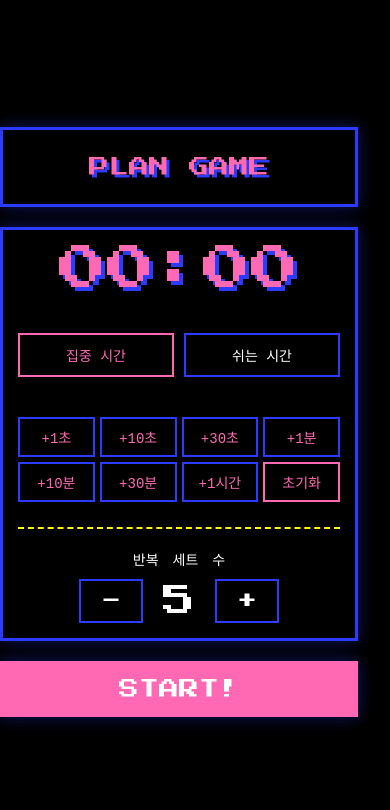
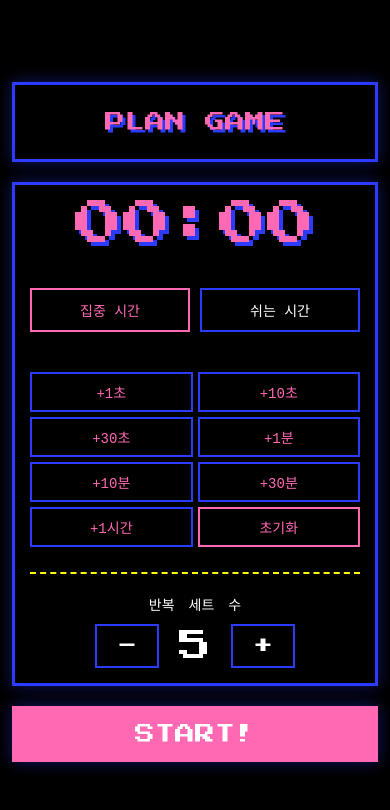
Before and after one commit to subeen-ko/app-01-focus-together, a React (Vite) app: page / in a window 390 px wide. Shown: the top 810 px of the page. Built offline with nearby package versions, Linux system fonts and the light colour scheme; a web font is replaced by a local one.

Commit message:
Tune timer title layout and sounds

```diff
--- a/index.html
+++ b/index.html
@@ -4,8 +4,8 @@
     <meta charset="UTF-8" />
     <meta name="viewport" content="width=device-width, initial-scale=1.0, maximum-scale=1.0, user-scalable=no" />
     <meta name="theme-color" content="#09090c" />
-    <meta name="description" content="각자 할 일을 들고 모여 함께 집중하는 소셜 타이머" />
-    <title>같이집중 — 소셜 집중 타이머</title>
+    <meta name="description" content="초, 분, 시간 단위로 설정하는 레트로 집중 타이머" />
+    <title>타이머</title>
   </head>
   <body>
     <div id="root"></div>
--- a/src/App.jsx
+++ b/src/App.jsx
@@ -1,26 +1,52 @@
 import React, { useEffect, useRef, useState } from 'react';
 
-function playRetroBeep(frequency = 880, duration = 150) {
+let sharedAudioContext;
+
+function getAudioContext() {
+  const AudioContext = window.AudioContext || window.webkitAudioContext;
+  if (!AudioContext) return null;
+
+  if (!sharedAudioContext) {
+    sharedAudioContext = new AudioContext();
+  }
+
+  if (sharedAudioContext.state === 'suspended') {
+    sharedAudioContext.resume();
+  }
+
+  return sharedAudioContext;
+}
+
+function playTone(frequency = 880, duration = 90, startOffset = 0, volume = 0.08) {
   try {
-    const AudioContext = window.AudioContext || window.webkitAudioContext;
-    if (!AudioContext) return;
+    const audioCtx = getAudioContext();
+    if (!audioCtx) return;
 
-    const audioCtx = new AudioContext();
+    const startAt = audioCtx.currentTime + startOffset;
     const oscillator = audioCtx.createOscillator();
     const gainNode = audioCtx.createGain();
 
     oscillator.type = 'square';
-    oscillator.frequency.setValueAtTime(frequency, audioCtx.currentTime);
-    gainNode.gain.setValueAtTime(0.1, audioCtx.currentTime);
-    gainNode.gain.exponentialRampToValueAtTime(0.00001, audioCtx.currentTime + duration / 1000);
+    oscillator.frequency.setValueAtTime(frequency, startAt);
+    gainNode.gain.setValueAtTime(volume, startAt);
+    gainNode.gain.exponentialRampToValueAtTime(0.00001, startAt + duration / 1000);
 
     oscillator.connect(gainNode);
     gainNode.connect(audioCtx.destination);
-    oscillator.start();
-    oscillator.stop(audioCtx.currentTime + duration / 1000);
+    oscillator.start(startAt);
+    oscillator.stop(startAt + duration / 1000);
   } catch (error) {
     console.info('AudioContext is unavailable until the user interacts with the page.', error);
   }
+}
+
+function playTickSound() {
+  playTone(920, 75, 0, 0.06);
+}
+
+function playFinalRing() {
+  playTone(1040, 120, 0, 0.08);
+  playTone(1320, 180, 0.13, 0.08);
 }
 
 function formatTime(totalSeconds) {
@@ -48,7 +74,7 @@ export default function App() {
   const [countdownStep, setCountdownStep] = useState(null);
   const [now, setNow] = useState(Date.now());
 
-  const lastBeepedSecond = useRef(null);
+  const lastTickedSecond = useRef(null);
 
   useEffect(() => {
     if (phase === 'idle' || phase === 'clear' || countdownStep) return undefined;
@@ -66,7 +92,8 @@ export default function App() {
     if (phase === 'idle' || phase === 'clear' || !endTime) return;
 
     if (now >= endTime) {
-      playRetroBeep(1200, 400);
+      playFinalRing();
+      lastTickedSecond.current = null;
 
       if (phase === 'focus') {
         if (currentSet >= setsInput) {
@@ -88,13 +115,9 @@ export default function App() {
         setCurrentSet((set) => set + 1);
         setEndTime(Date.now() + focusInput * 1000);
       }
-    } else if (secondsLeft <= 5 && secondsLeft > 0) {
-      if (lastBeepedSecond.current !== secondsLeft) {
-        lastBeepedSecond.current = secondsLeft;
-        playRetroBeep(880, 100);
-      }
-    } else if (secondsLeft > 5) {
-      lastBeepedSecond.current = null;
+    } else if (secondsLeft > 0 && lastTickedSecond.current !== secondsLeft) {
+      lastTickedSecond.current = secondsLeft;
+      playTickSound();
     }
   }, [now, endTime, phase, currentSet, setsInput, focusInput, breakInput, secondsLeft]);
 
@@ -109,7 +132,8 @@ export default function App() {
     setEndTime(startTime + focusSeconds * 1000);
     setCurrentSet(1);
     setPhase('focus');
-    playRetroBeep(880, 400);
+    lastTickedSecond.current = null;
+    playTickSound();
 
     setTimeout(() => {
       setNow(Date.now());
@@ -122,6 +146,7 @@ export default function App() {
     setEndTime(null);
     setCurrentSet(1);
     setCountdownStep(null);
+    lastTickedSecond.current = null;
   };
 
   const addTime = (seconds) => {
--- a/src/index.css
+++ b/src/index.css
@@ -14,16 +14,27 @@
 
 * { box-sizing: border-box; }
 
+html {
+  width: 100%;
+  overflow-x: hidden;
+}
+
 body {
   margin: 0;
+  width: 100%;
   min-height: 100vh;
   background-color: var(--bg);
   color: var(--text);
   font-family: 'DungGeunMo', 'Press Start 2P', monospace;
-  display: flex;
-  flex-direction: column;
-  align-items: center;
-  justify-content: center;
+  overflow-x: hidden;
+}
+
+#root {
+  width: 100%;
+  min-height: 100vh;
+  display: grid;
+  place-items: center;
+  padding: 16px;
 }
 
 button, input, select {
@@ -32,7 +43,8 @@ button, input, select {
 }
 
 .wireframe-container {
-  width: min(100% - 32px, 600px);
+  width: min(100%, 600px);
+  margin-inline: auto;
   display: flex;
   flex-direction: column;
   gap: 20px;
@@ -194,6 +206,7 @@ button, input, select {
 }
 
 .quick-add-buttons {
+  width: 100%;
   display: flex;
   flex-wrap: wrap;
   gap: 10px;
@@ -250,6 +263,15 @@ button, input, select {
 }
 
 @media (max-width: 480px) {
+  #root {
+    align-items: center;
+    justify-items: center;
+    padding: 12px;
+  }
+  .wireframe-container {
+    width: 100%;
+    max-width: 420px;
+  }
   .retro-box {
     padding: 15px;
     border-width: 3px;
@@ -268,6 +290,7 @@ button, input, select {
   .btn-quick {
     padding: 8px 5px;
     font-size: 14px;
-    flex: 1 1 calc(25% - 5px);
+    flex: 1 1 calc(50% - 5px);
+    min-width: 0;
   }
 }
```
